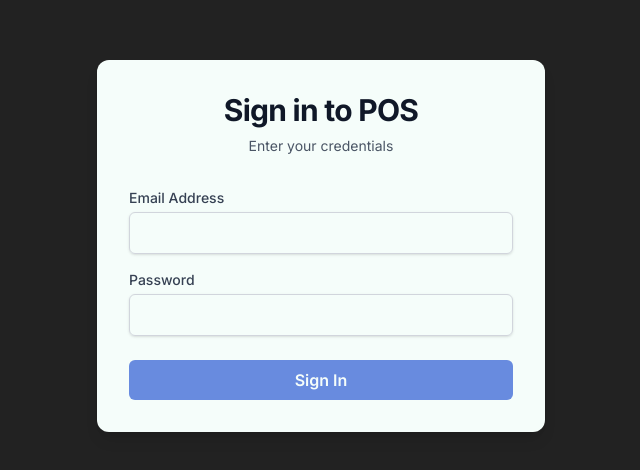
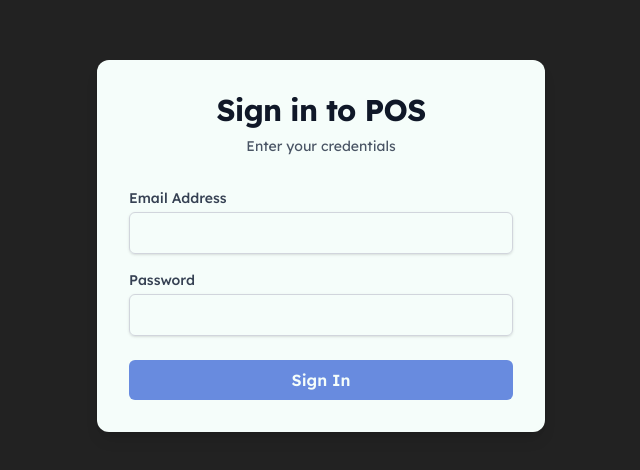
Before and after one commit to nyaivu/talawangpos-frontend, a Next.js app: page /login in a window 1280 px wide. Shown: the part 154-624 px from the top of the page, without its empty margins (319-959 px from the left). Built offline with nearby package versions, Linux system fonts and the light colour scheme; no server answers.

Commit message:
Changed Font to Lexend

```diff
--- a/app/globals.css
+++ b/app/globals.css
@@ -14,11 +14,11 @@
   --color-primary: var(--primary);
   --color-secondary: var(--secondary);
   --color-accent: var(--color-green-600);
-  --font-sans: var(--font-inter);
+  --font-sans: var(--font-lexend);
 }
 
 body {
   background: var(--background);
   color: var(--foreground);
-  font-family: var(--font-sans), var(--font-inter), sans-serif;
+  font-family: var(--font-sans), var(--font-lexend), sans-serif;
 }
--- a/app/layout.tsx
+++ b/app/layout.tsx
@@ -1,9 +1,9 @@
 import type { Metadata } from "next";
-import { Inter } from "next/font/google";
+import { Lexend } from "next/font/google";
 import "./globals.css";
 
-const inter = Inter({
-  variable: "--font-inter",
+const lexend = Lexend({
+  variable: "--font-lexend",
   subsets: ["latin"],
 });
 
@@ -18,7 +18,7 @@ export default function RootLayout({
   children: React.ReactNode;
 }>) {
   return (
-    <html lang="en" className={`${inter.variable} text-foreground`}>
+    <html lang="en" className={`${lexend.variable} text-foreground`}>
       <body className={`antialiased`}>{children}</body>
     </html>
   );
--- a/components/ProductCard.tsx
+++ b/components/ProductCard.tsx
@@ -55,6 +55,8 @@ export default function ProductCard({ product }: ProductCardProps) {
             {new Intl.NumberFormat("id-ID", {
               style: "currency",
               currency: "IDR",
+              maximumFractionDigits: 0,
+              minimumFractionDigits: 0,
             }).format(product.base_price)}
           </p>
         </div>
```
